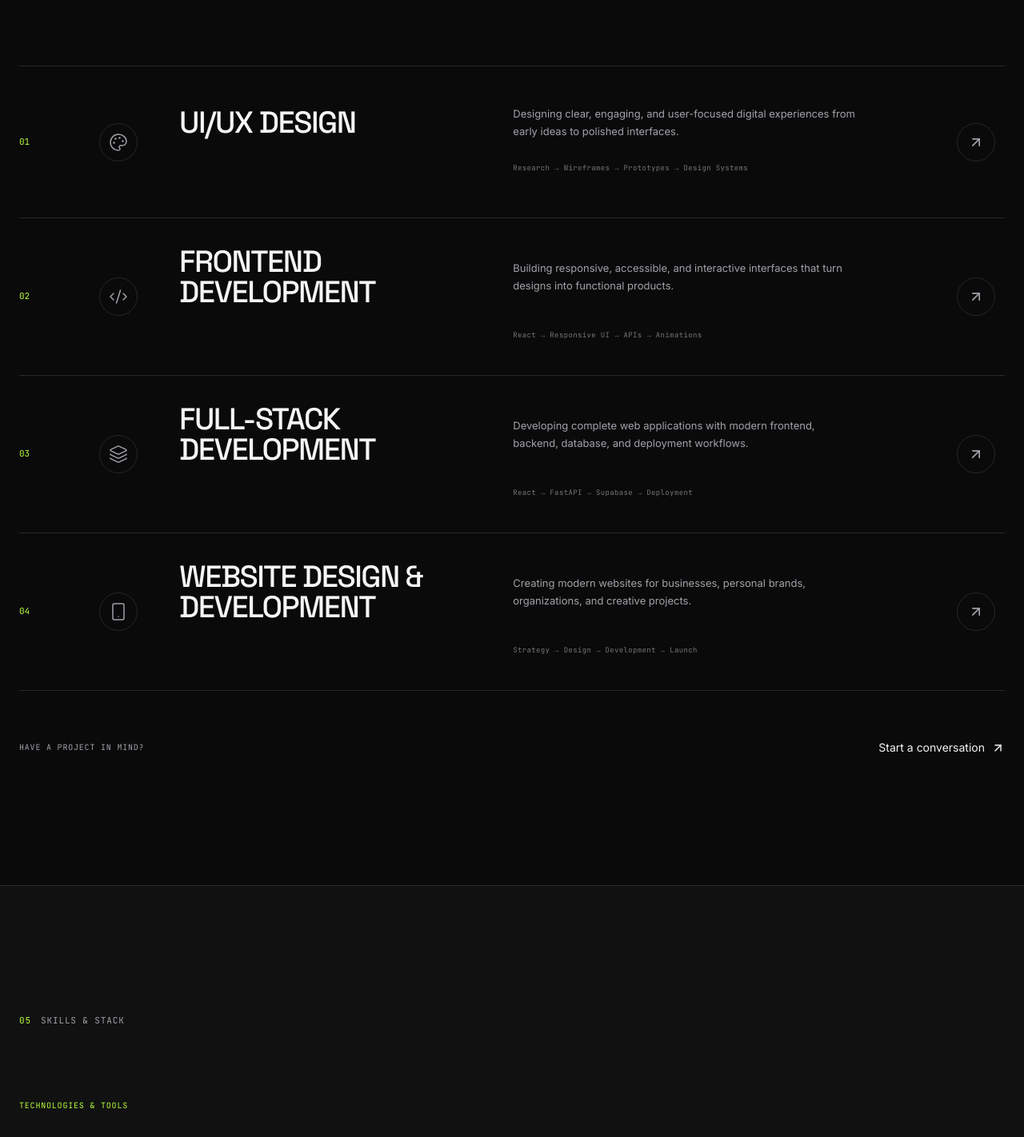
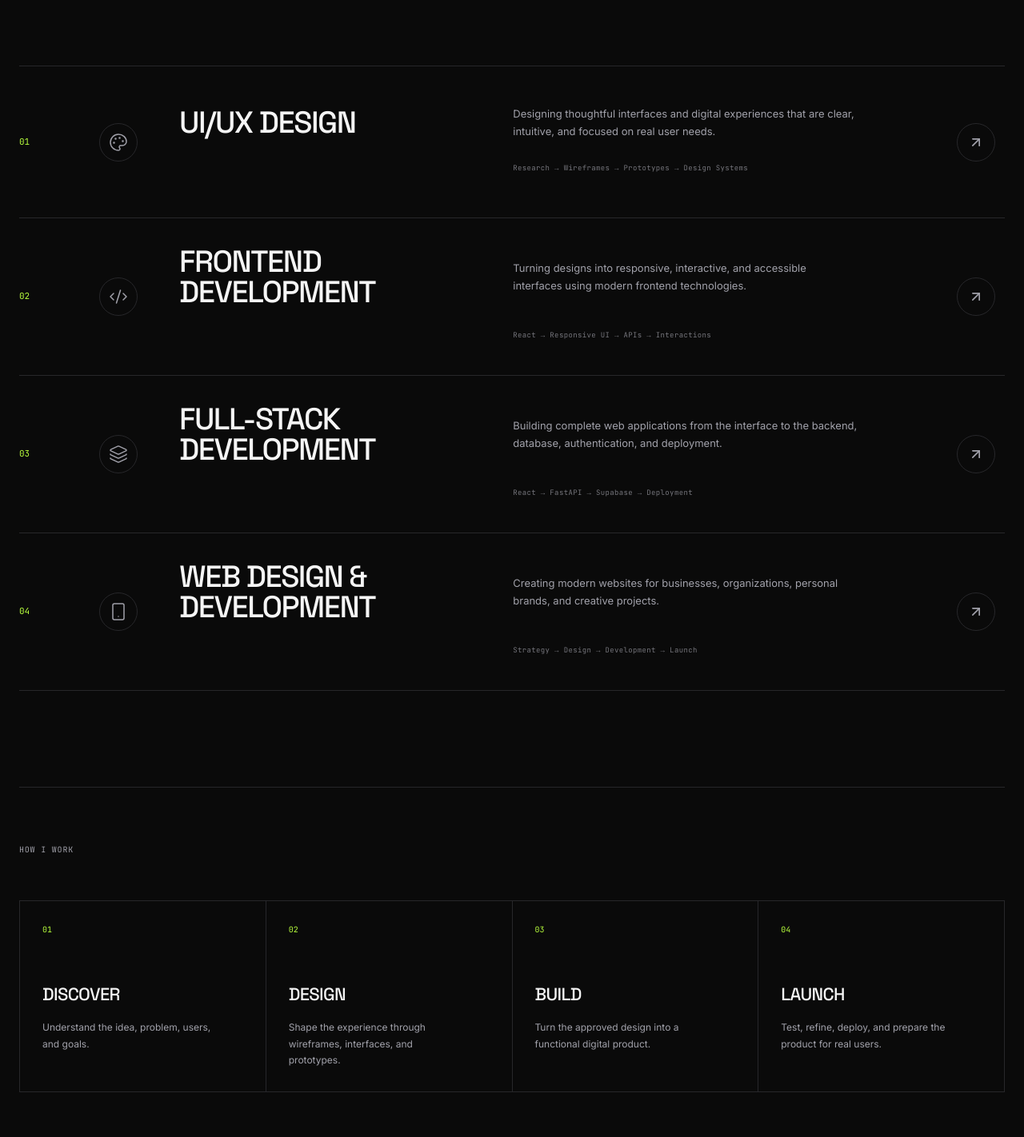
Before and after one commit to josephamuasi001/MY-PORTFOLIO, a React (Vite) app in the folder joseph-portfolio/: page / in a window 1280 px wide. Shown: the part 5940-7362 px from the top of the page at 80% size. Built offline with nearby package versions, Linux system fonts and the light colour scheme.

Commit message:
feat: add "How I Work" section with process steps and updated service descriptions

```diff
--- a/joseph-portfolio/src/sections/Services.css
+++ b/joseph-portfolio/src/sections/Services.css
@@ -255,6 +255,94 @@
 
 
 /* =================================
+   HOW I WORK
+================================= */
+
+.services-process-section {
+  margin-top: 120px;
+
+  padding-top: 70px;
+
+  border-top: 1px solid var(--color-border);
+}
+
+
+.process-label {
+  margin-bottom: 55px;
+
+  color: var(--color-text-muted);
+
+  font-family: var(--font-mono);
+
+  font-size: 10px;
+
+  letter-spacing: 0.08em;
+}
+
+
+.process-steps {
+  display: grid;
+
+  grid-template-columns:
+    repeat(4, 1fr);
+
+  gap: 1px;
+
+  background: var(--color-border);
+
+  border: 1px solid var(--color-border);
+}
+
+
+.process-step {
+  min-height: 230px;
+
+  padding: 28px;
+
+  background: var(--color-bg);
+}
+
+
+.process-step > span {
+  display: block;
+
+  margin-bottom: 55px;
+
+  color: var(--color-accent);
+
+  font-family: var(--font-mono);
+
+  font-size: 10px;
+}
+
+
+.process-step h3 {
+  margin-bottom: 14px;
+
+  font-family: var(--font-display);
+
+  font-size: 22px;
+
+  font-weight: 500;
+
+  letter-spacing: -0.03em;
+}
+
+
+.process-step p {
+  max-width: 220px;
+
+  color: var(--color-text-muted);
+
+  font-size: 12px;
+
+  line-height: 1.7;
+}
+
+
+
+
+/* =================================
    FOOTER
 ================================= */
 
@@ -313,6 +401,15 @@
     padding: 120px 0;
   }
 
+  .services-process-section {
+    margin-top: 90px;
+  }
+
+  .process-steps {
+    grid-template-columns:
+      repeat(2, 1fr);
+  }
+
   .services-header {
     grid-template-columns: 1fr;
 
@@ -354,6 +451,28 @@
 
   .services {
     padding: 100px 0;
+  }
+
+  .services-process-section {
+    margin-top: 70px;
+
+    padding-top: 50px;
+  }
+
+  .process-label {
+    margin-bottom: 35px;
+  }
+
+  .process-steps {
+    grid-template-columns: 1fr;
+  }
+
+  .process-step {
+    min-height: 190px;
+  }
+
+  .process-step > span {
+    margin-bottom: 35px;
   }
 
   .services-container {
--- a/joseph-portfolio/src/sections/Services.jsx
+++ b/joseph-portfolio/src/sections/Services.jsx
@@ -13,31 +13,34 @@ const services = [
     icon: Palette,
     title: "UI/UX DESIGN",
     description:
-      "Designing clear, engaging, and user-focused digital experiences from early ideas to polished interfaces.",
+      "Designing thoughtful interfaces and digital experiences that are clear, intuitive, and focused on real user needs.",
     process: "Research → Wireframes → Prototypes → Design Systems",
   },
+
   {
     number: "02",
     icon: Code2,
     title: "FRONTEND DEVELOPMENT",
     description:
-      "Building responsive, accessible, and interactive interfaces that turn designs into functional products.",
-    process: "React → Responsive UI → APIs → Animations",
+      "Turning designs into responsive, interactive, and accessible interfaces using modern frontend technologies.",
+    process: "React → Responsive UI → APIs → Interactions",
   },
+
   {
     number: "03",
     icon: Layers3,
     title: "FULL-STACK DEVELOPMENT",
     description:
-      "Developing complete web applications with modern frontend, backend, database, and deployment workflows.",
+      "Building complete web applications from the interface to the backend, database, authentication, and deployment.",
     process: "React → FastAPI → Supabase → Deployment",
   },
+
   {
     number: "04",
     icon: Smartphone,
-    title: "WEBSITE DESIGN & DEVELOPMENT",
+    title: "WEB DESIGN & DEVELOPMENT",
     description:
-      "Creating modern websites for businesses, personal brands, organizations, and creative projects.",
+      "Creating modern websites for businesses, organizations, personal brands, and creative projects.",
     process: "Strategy → Design → Development → Launch",
   },
 ];
@@ -45,6 +48,7 @@ const services = [
 function Services() {
   return (
     <section className="services" id="services">
+
       <div className="services-container">
 
         {/* Section Header */}
@@ -53,7 +57,9 @@ function Services() {
           SERVICES
         </div>
 
+
         <div className="services-header">
+
           <h2>
             What I can
             <br />
@@ -61,10 +67,12 @@ function Services() {
           </h2>
 
           <p>
-            From the first idea to the final product, I combine
-            design and development to create digital experiences
-            that are useful, intuitive, and visually engaging.
+            I combine design thinking and development
+            skills to turn ideas into digital products
+            that are useful, functional, and visually
+            engaging.
           </p>
+
         </div>
 
 
@@ -72,6 +80,7 @@ function Services() {
         <div className="services-list">
 
           {services.map((service) => {
+
             const Icon = service.icon;
 
             return (
@@ -88,16 +97,23 @@ function Services() {
 
                 {/* Icon */}
                 <div className="service-icon">
-                  <Icon size={24} strokeWidth={1.5} />
+                  <Icon
+                    size={24}
+                    strokeWidth={1.5}
+                  />
                 </div>
 
 
-                {/* Main Content */}
+                {/* Content */}
                 <div className="service-content">
 
-                  <h3>{service.title}</h3>
+                  <h3>
+                    {service.title}
+                  </h3>
 
-                  <p>{service.description}</p>
+                  <p>
+                    {service.description}
+                  </p>
 
                   <span className="service-process">
                     {service.process}
@@ -118,10 +134,65 @@ function Services() {
         </div>
 
 
-        {/* Bottom Note */}
+        {/* How I Work */}
+        <div className="services-process-section">
+
+          <div className="process-label">
+            HOW I WORK
+          </div>
+
+          <div className="process-steps">
+
+            <div className="process-step">
+              <span>01</span>
+              <h3>DISCOVER</h3>
+              <p>
+                Understand the idea, problem, users,
+                and goals.
+              </p>
+            </div>
+
+
+            <div className="process-step">
+              <span>02</span>
+              <h3>DESIGN</h3>
+              <p>
+                Shape the experience through wireframes,
+                interfaces, and prototypes.
+              </p>
+            </div>
+
+
+            <div className="process-step">
+              <span>03</span>
+              <h3>BUILD</h3>
+              <p>
+                Turn the approved design into a
+                functional digital product.
+              </p>
+            </div>
+
+
+            <div className="process-step">
+              <span>04</span>
+              <h3>LAUNCH</h3>
+              <p>
+                Test, refine, deploy, and prepare the
+                product for real users.
+              </p>
+            </div>
+
+          </div>
+
+        </div>
+
+
+        {/* Bottom CTA */}
         <div className="services-footer">
 
-          <span>HAVE A PROJECT IN MIND?</span>
+          <span>
+            HAVE A PROJECT IN MIND?
+          </span>
 
           <a href="#contact">
             Start a conversation
@@ -131,6 +202,7 @@ function Services() {
         </div>
 
       </div>
+
     </section>
   );
 }
```
